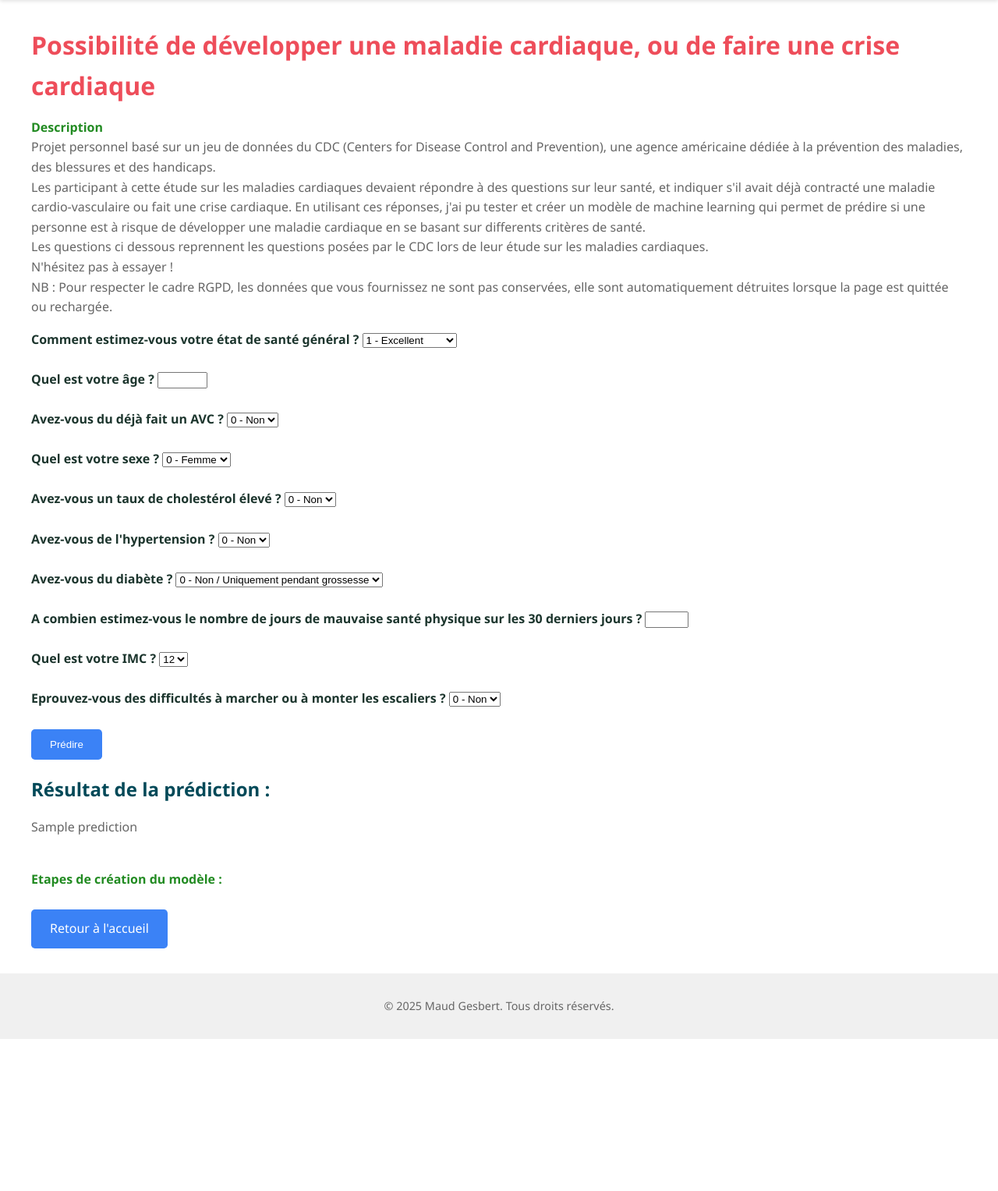
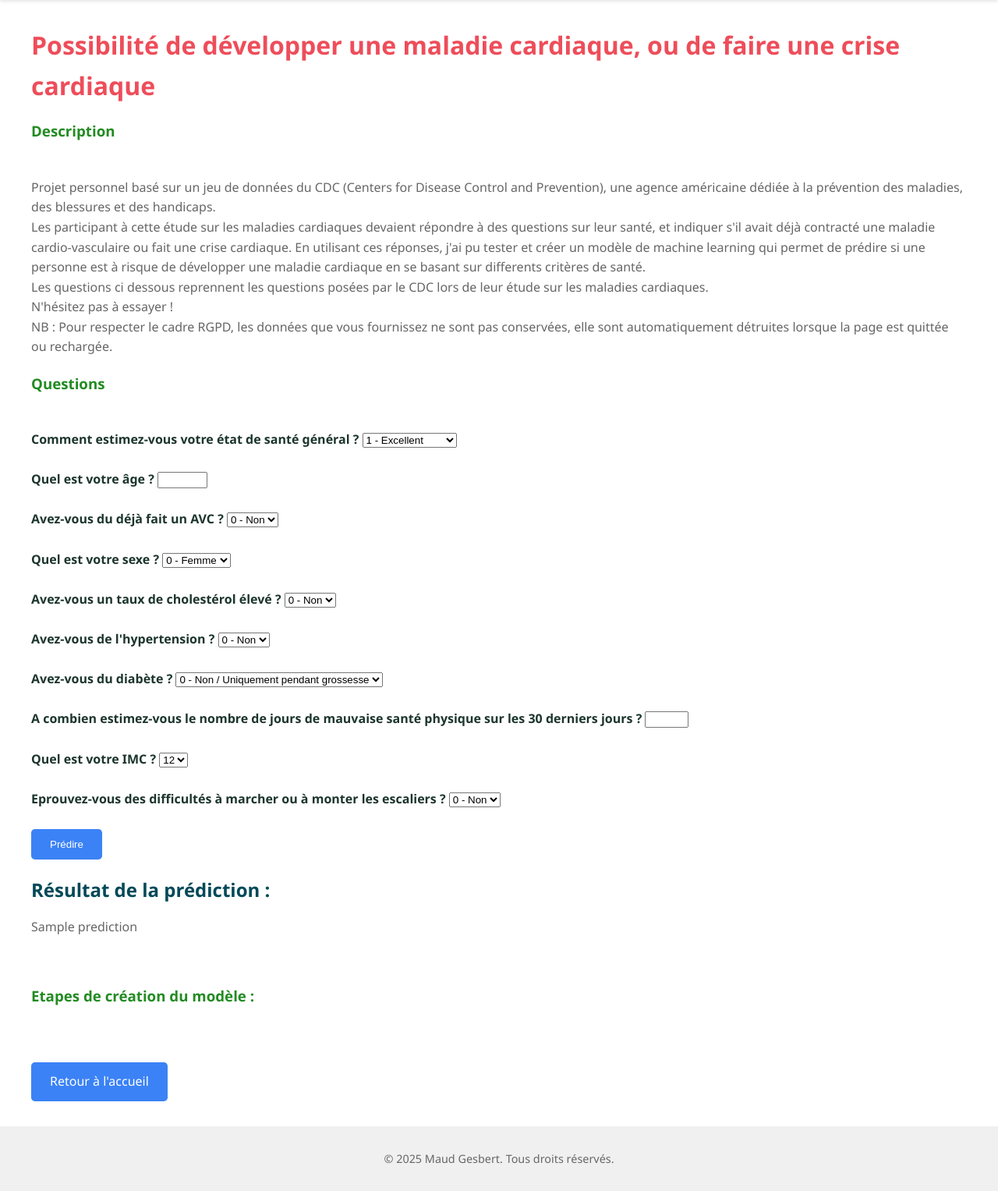
Before and after one commit to MaudGes/Maud_Gesbert-Portfolio, a Flask app: template templates/projects/heart_disease/heart_disease.html in a window 1280 px wide. Shown: the part 70-1597 px from the top of the page at 78% size. Before the commit the page ends 1402 px from the top, so only its background shows below. Run offline with Flask 3, Linux system fonts and the light colour scheme; the template is opened without the code that fills it: most values are stand-ins (such as "Sample title", 1, 10 or a date in 2020).

Commit message:
css changing to h3

```diff
--- a/static/css/style.css
+++ b/static/css/style.css
@@ -6,9 +6,8 @@
   --color-bg: #FFFFFF;          /* Fond */
   --color-btn-bg: #3B82F6;      /* Bleu vif pour boutons & nav */
   --color-btn-text: #FFFFFF;    /* Texte des boutons */
-  --color-h3: #00553E;          /* Teinte pour h3 */
+  --color-h3: #228B22;          /* Teinte pour h3 */
   --color-important: #1C352D;   /* Texte important */
-  --color-descritption : #228B22; /* Description générale et étapes des projets */
 }
 
 /* Styles globaux */
@@ -92,12 +91,6 @@ important-text {
   font-weight: bold;
 }
 
-/* Élément important-text conservé */
-description-text {
-  color: var(--color-descritption);
-  font-weight: bold;
-}
-
 /* Boutons modernes */
 .btn {
   background-color: var(--color-btn-bg);
--- a/templates/projects/heart_disease/heart_disease.html
+++ b/templates/projects/heart_disease/heart_disease.html
@@ -4,7 +4,7 @@
 <h1>Possibilité de développer une maladie cardiaque, ou de faire une crise cardiaque</h1>
 
 <p>
-    <description-text>Description</description-text><br>
+    <h3>Description</h3><br>
     Projet personnel basé sur un jeu de données du CDC (Centers for Disease Control and Prevention),
     une agence américaine dédiée à la prévention des maladies, des blessures et des handicaps.<br>
     Les participant à cette étude sur les maladies cardiaques devaient répondre à des questions sur leur santé,
@@ -20,6 +20,8 @@
     NB : Pour respecter le cadre RGPD, les données que vous fournissez ne sont pas conservées,
     elle sont automatiquement détruites lorsque la page est quittée ou rechargée.
 </p>
+
+<h3>Questions</h3><br>
 
 <form method="post" action="/projects/heart_disease" onsubmit="return convertAge();">
 
@@ -107,7 +109,7 @@
   <p>{{ prediction }}</p>
 {% endif %} <br>
 
-<description-text>Etapes de création du modèle :</description-text><br>
+<h3>Etapes de création du modèle :</h3><br>
 
 <br><a href="/" class="btn">Retour à l'accueil</a>
 
```
